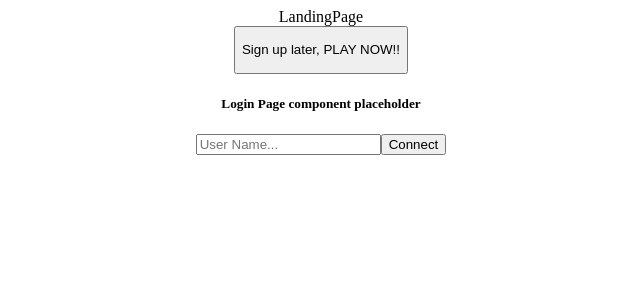
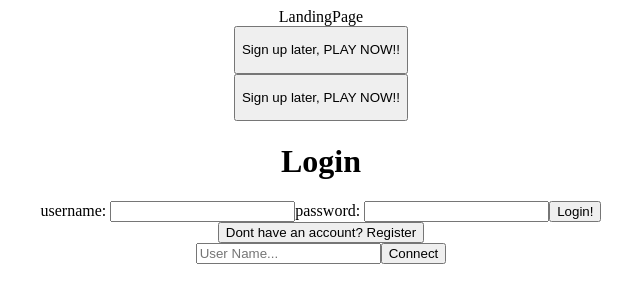
Before and after one commit to wowgr8/phrazel-frontend, a React (Create React App) app: page / in a window 1280 px wide. Shown: the top 302 px of the page, without its empty margins (319-959 px from the left). Built offline with nearby package versions, Linux system fonts and the light colour scheme; no server answers.

Commit message:
replace login placeholder text with Login component tag

```diff
--- a/src/components/LandingPage.js
+++ b/src/components/LandingPage.js
@@ -1,5 +1,6 @@
 import React from 'react';
 import { useNavigate } from "react-router-dom";
+import Login from './Login';
 // add import for Login.js
 
 function LandingPage() {
@@ -18,7 +19,7 @@ function LandingPage() {
       <button onClick={playNow}>
         <p>Sign up later, PLAY NOW!!</p>
       </button>
-      <h5>Login Page component placeholder</h5>
+      <Login />
     </>
   )
 }
```
